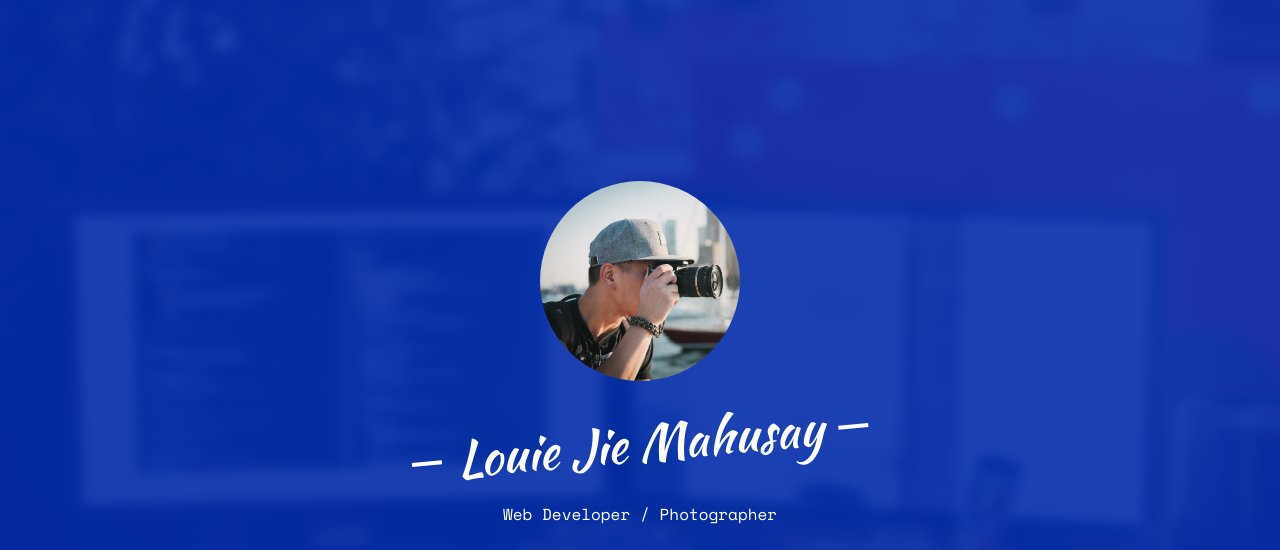
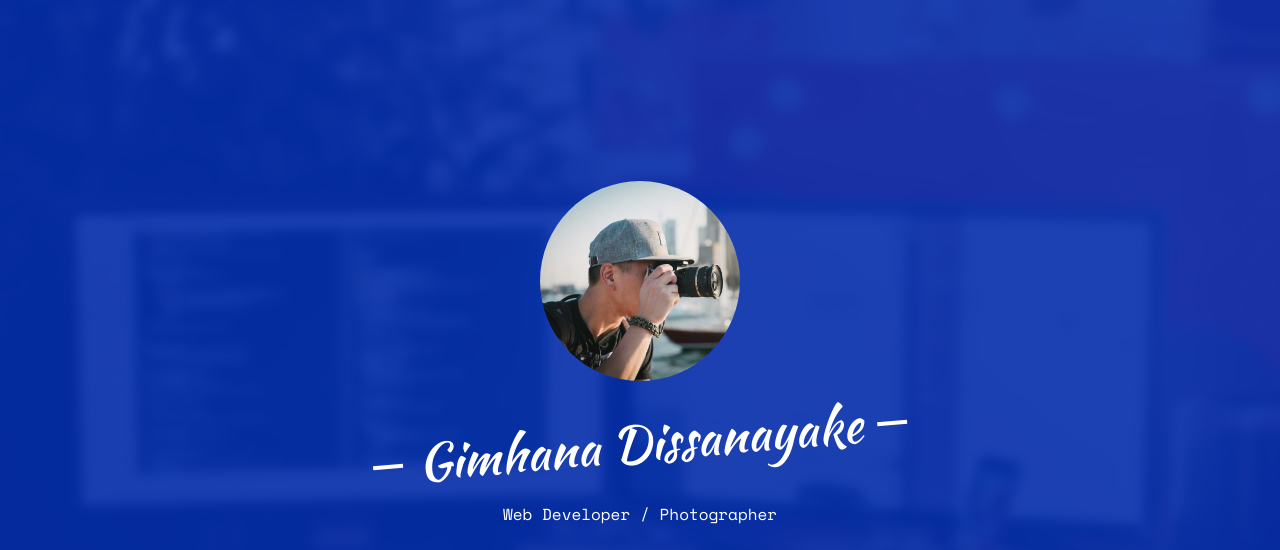
Before and after one commit to dmgimhana/portfolio_gimhana, a website: page index.html in a window 1280 px wide. Shown: the top 550 px of the page. Drawn offline with nearby package versions, Linux system fonts and the light colour scheme; some packages are replaced by stand-ins of ours; no server answers; files whose address does not match are found by name.

Commit message:
name changed

```diff
--- a/index.html
+++ b/index.html
@@ -68,7 +68,7 @@
 					<div class="display-t js-fullheight">
 						<div class="display-tc js-fullheight animate-box" data-animate-effect="fadeIn">
 							<div class="profile-thumb" style="background: url(images/user-3.jpg);"></div>
-							<h1><span>Louie Jie Mahusay</span></h1>
+							<h1><span>Gimhana Dissanayake</span></h1>
 							<h3><span>Web Developer / Photographer</span></h3>
 							<p>
 								<ul class="fh5co-social-icons">
```
